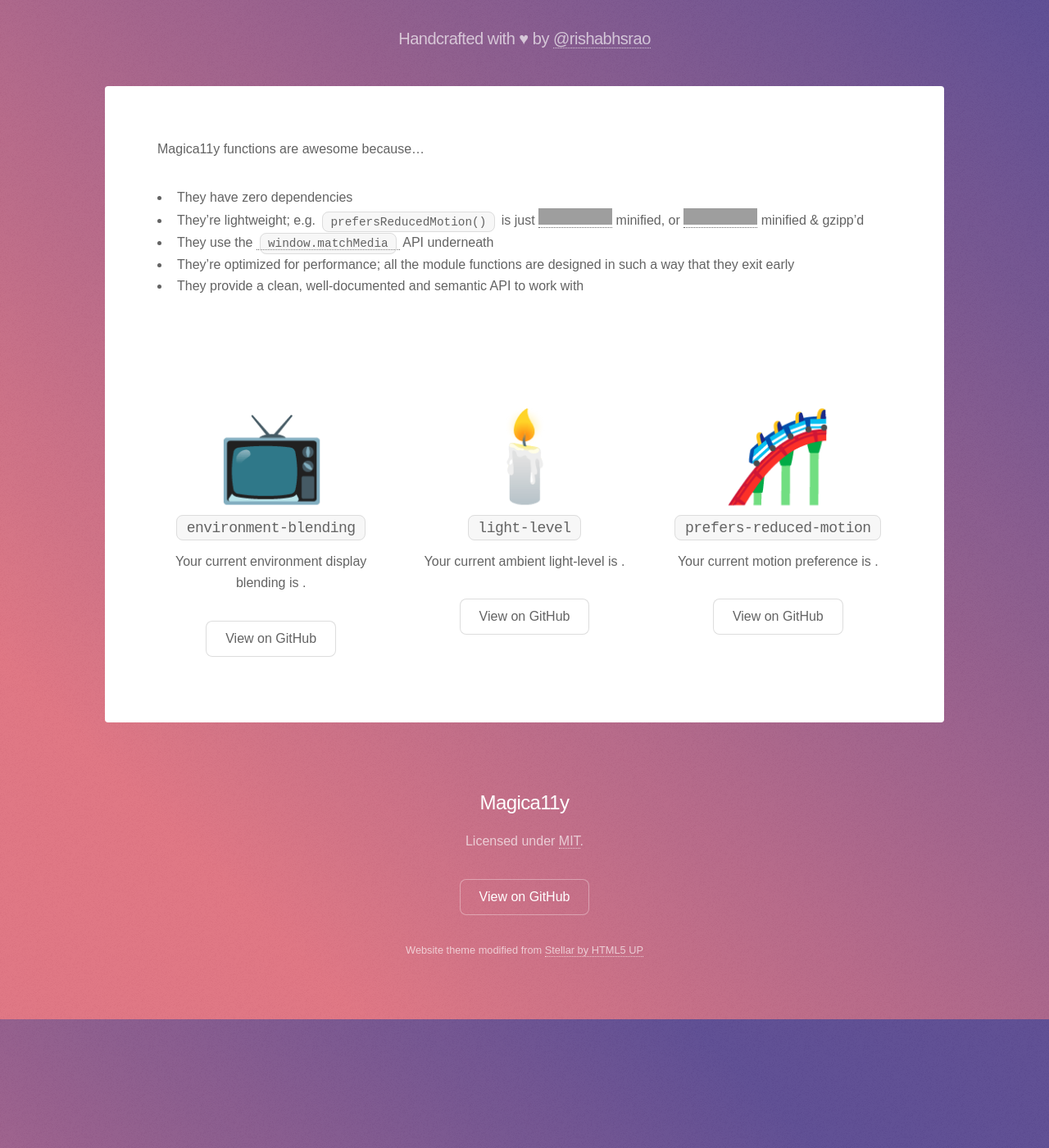
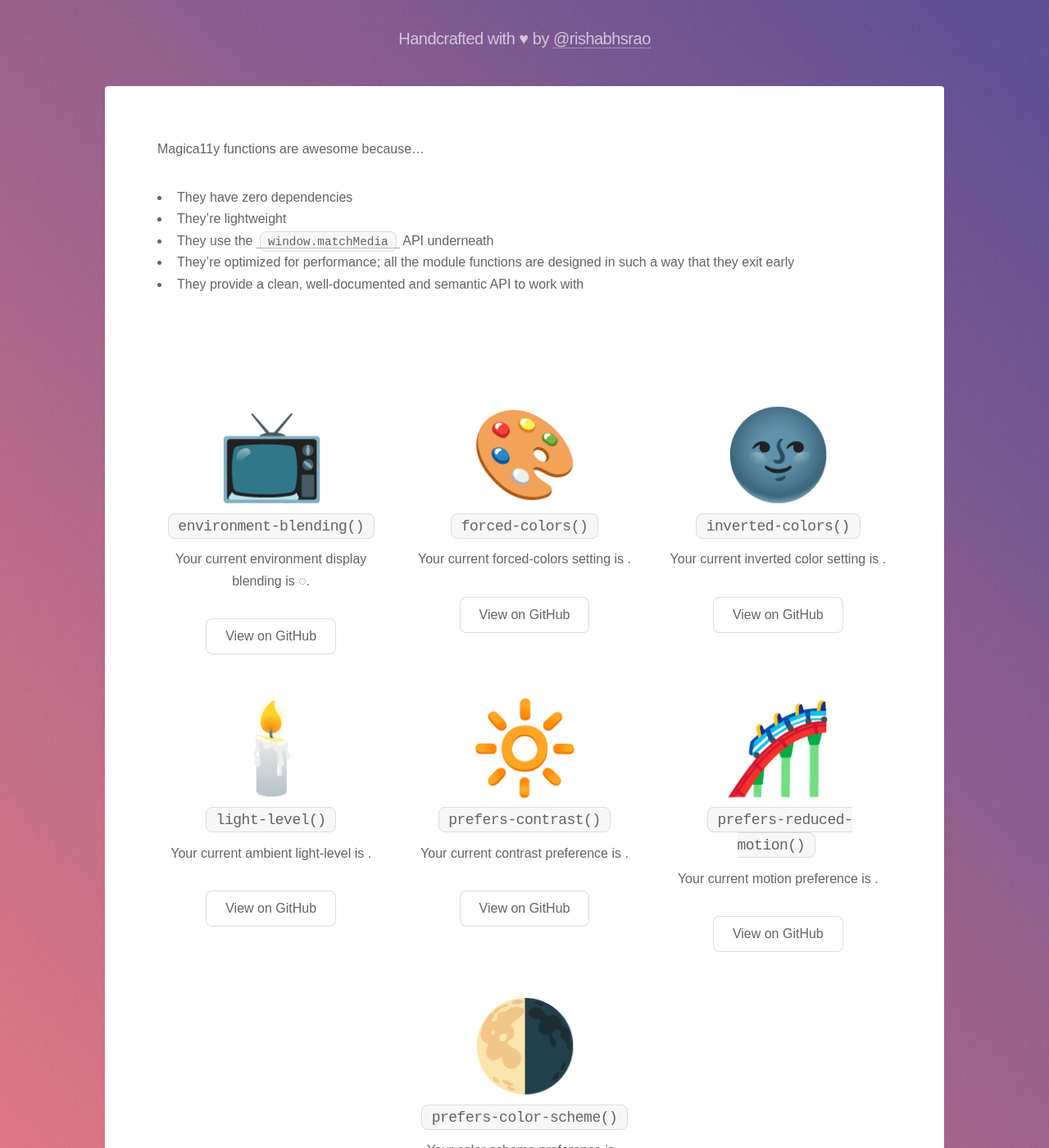
Before and after one commit to magica11y/magica11y-jekyll-theme, a Jekyll site: the page built from index.md, in a window 1280 px wide and 1400 px high, scrolled down 405 px. Shown: the whole window at 82% size. Built offline with Jekyll 4.4.1, drawn with Linux system fonts in a browser that asks for light colours; emoji names are drawn with the system emoji font; some web fonts are replaced; some of the changed text lies outside the part shown; grey boxes are pictures that could not be loaded.

Commit message:
:sparkles: Add all Magica11y functions

```diff
--- a/_layouts/default.html
+++ b/_layouts/default.html
@@ -27,7 +27,7 @@
                             <p>Magica11y functions are awesome because…</p>
                             <ul>
                                 <li>They have <strong>zero</strong> dependencies</li>
-                                <li>They’re <strong>lightweight</strong>; e.g. <code>prefersReducedMotion()</code> is just <a href="https://bundlephobia.com/result?p=@magica11y/prefers-reduced-motion"><img src="https://img.shields.io/bundlephobia/min/@magica11y/prefers-reduced-motion.svg?style=flat-square&amp;label" alt="Bundlephobia" title="Bundle size (minified)"></a> minified, or <a href="https://bundlephobia.com/result?p=@magica11y/prefers-reduced-motion"><img src="https://img.shields.io/bundlephobia/minzip/@magica11y/prefers-reduced-motion.svg?style=flat-square&amp;label" alt="Bundlephobia" title="Bundle size (minified+gzipped)"></a> minified &amp; gzipp’d</li>
+                                <li>They’re <strong>lightweight</strong></li>
                                 <li>They use the <strong><a href="https://developer.mozilla.org/docs/Web/API/Window/matchMedia"><code>window.matchMedia</code></a></strong> API underneath</li>
                                 <li>They’re optimized for <strong>performance</strong>; all the module functions are designed in such a way that they exit early</li>
                                 <li>They provide a <strong>clean</strong>, <strong>well-documented</strong> and <strong>semantic</strong> API to work with</li>
@@ -40,21 +40,45 @@
                     <ul class="features">
                         <li>
                             <img src="https://cdn.jsdelivr.net/npm/emojione-assets@3.0.0/png/128/1f4fa.png" alt="Television" width="128" height="128" />
-                            <h3><code>environment-blending</code></h3>
-                            <p>Your current environment display blending is <strong id="environmentBlendingResult"></strong>.</p>
+                            <h3><code>environment-blending()</code></h3>
+                            <p>Your current environment display blending is <strong id="environmentBlendingResult">&#9676;</strong>.</p>
                             <a href="https://github.com/magica11y/environment-blending" class="button">View on GitHub</a>
                         </li>
                         <li>
+                            <img src="https://cdn.jsdelivr.net/npm/emojione-assets@3.0.0/png/128/1f3a8.png" alt="Artist palette" width="128" height="128" />
+                            <h3><code>forced-colors()</code></h3>
+                            <p>Your current forced-colors setting is <strong id="forcedColorsResult"></strong>.</p>
+                            <a href="https://github.com/magica11y/forced-colors" class="button">View on GitHub</a>
+                        </li>
+                        <li>
+                            <img src="https://cdn.jsdelivr.net/npm/emojione-assets@3.0.0/png/128/1f31a.png" alt="New moon" width="128" height="128" />
+                            <h3><code>inverted-colors()</code></h3>
+                            <p>Your current inverted color setting is <strong id="invertedColorsResult"></strong>.</p>
+                            <a href="https://github.com/magica11y/inverted-colors" class="button">View on GitHub</a>
+                        </li>
+                        <li>
                             <img src="https://cdn.jsdelivr.net/npm/emojione-assets@3.0.0/png/128/1f56f.png" alt="Candle" width="128" height="128" />
-                            <h3><code>light-level</code></h3>
+                            <h3><code>light-level()</code></h3>
                             <p>Your current ambient light-level is <strong id="lightLevelResult"></strong>.</p>
                             <a href="https://github.com/magica11y/light-level" class="button">View on GitHub</a>
                         </li>
                         <li>
+                            <img src="https://cdn.jsdelivr.net/npm/emojione-assets@3.0.0/png/128/1f506.png" alt="High brightness" width="128" height="128" />
+                            <h3><code>prefers-contrast()</code></h3>
+                            <p>Your current contrast preference is <strong id="prefersContrastResult"></strong>.</p>
+                            <a href="https://github.com/magica11y/prefers-contrast" class="button">View on GitHub</a>
+                        </li>
+                        <li>
                             <img src="https://cdn.jsdelivr.net/npm/emojione-assets@3.0.0/png/128/1f3a2.png" alt="Roller coaster" width="128" height="128" />
-                            <h3><code>prefers-reduced-motion</code></h3>
+                            <h3><code>prefers-reduced-motion()</code></h3>
                             <p>Your current motion preference is <strong id="prefersReducedMotionResult"></strong>.</p>
                             <a href="https://github.com/magica11y/prefers-reduced-motion" class="button">View on GitHub</a>
+                        </li>
+                        <li>
+                            <img src="https://cdn.jsdelivr.net/npm/emojione-assets@3.0.0/png/128/1f317.png" alt="Last quarter moon" width="128" height="128" />
+                            <h3><code>prefers-color-scheme()</code></h3>
+                            <p>Your color scheme preference is <strong id="prefersColorSchemeResult"></strong>.</p>
+                            <a href="https://github.com/magica11y/prefers-color-scheme" class="button">View on GitHub</a>
                         </li>
                     </ul>
                 </section>
@@ -71,7 +95,11 @@
         </div>
 
         <script src="https://cdn.jsdelivr.net/npm/@magica11y/environment-blending@latest/dist/magica11y.environmentBlending.min.js"></script>
+        <script src="https://cdn.jsdelivr.net/npm/@magica11y/forced-colors@latest/dist/magica11y.forcedColors.min.js"></script>
+        <script src="https://cdn.jsdelivr.net/npm/@magica11y/inverted-colors@latest/dist/magica11y.invertedColors.min.js"></script>
         <script src="https://cdn.jsdelivr.net/npm/@magica11y/light-level@latest/dist/magica11y.lightLevel.min.js"></script>
+        <script src="https://cdn.jsdelivr.net/npm/@magica11y/prefers-color-scheme@latest/dist/magica11y.prefersColorScheme.min.js"></script>
+        <script src="https://cdn.jsdelivr.net/npm/@magica11y/prefers-contrast@latest/dist/magica11y.prefersContrast.min.js"></script>
         <script src="https://cdn.jsdelivr.net/npm/@magica11y/prefers-reduced-motion@latest/dist/magica11y.prefersReducedMotion.min.js"></script>
         <script>
             (function(magica11y) {
```
Also changed, not shown: other parts of _layouts/default.html (+12 -2 lines).
